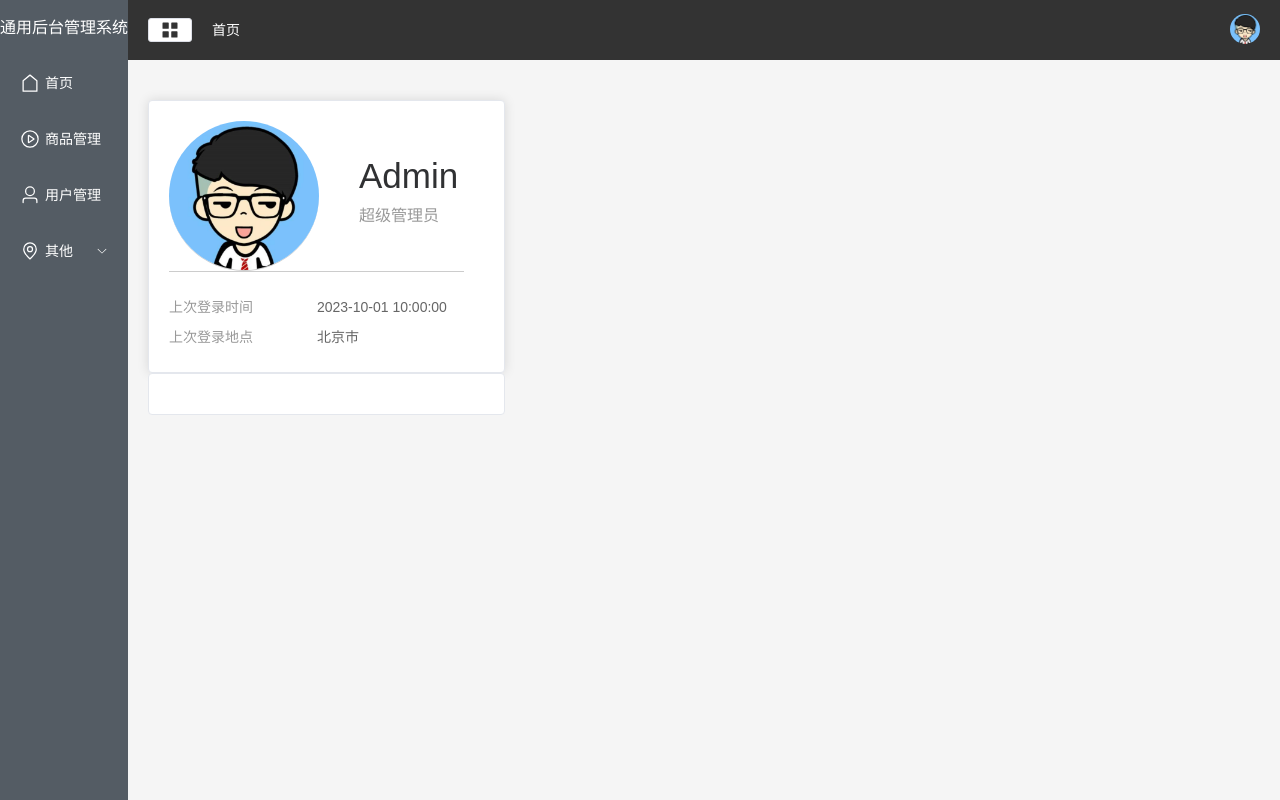
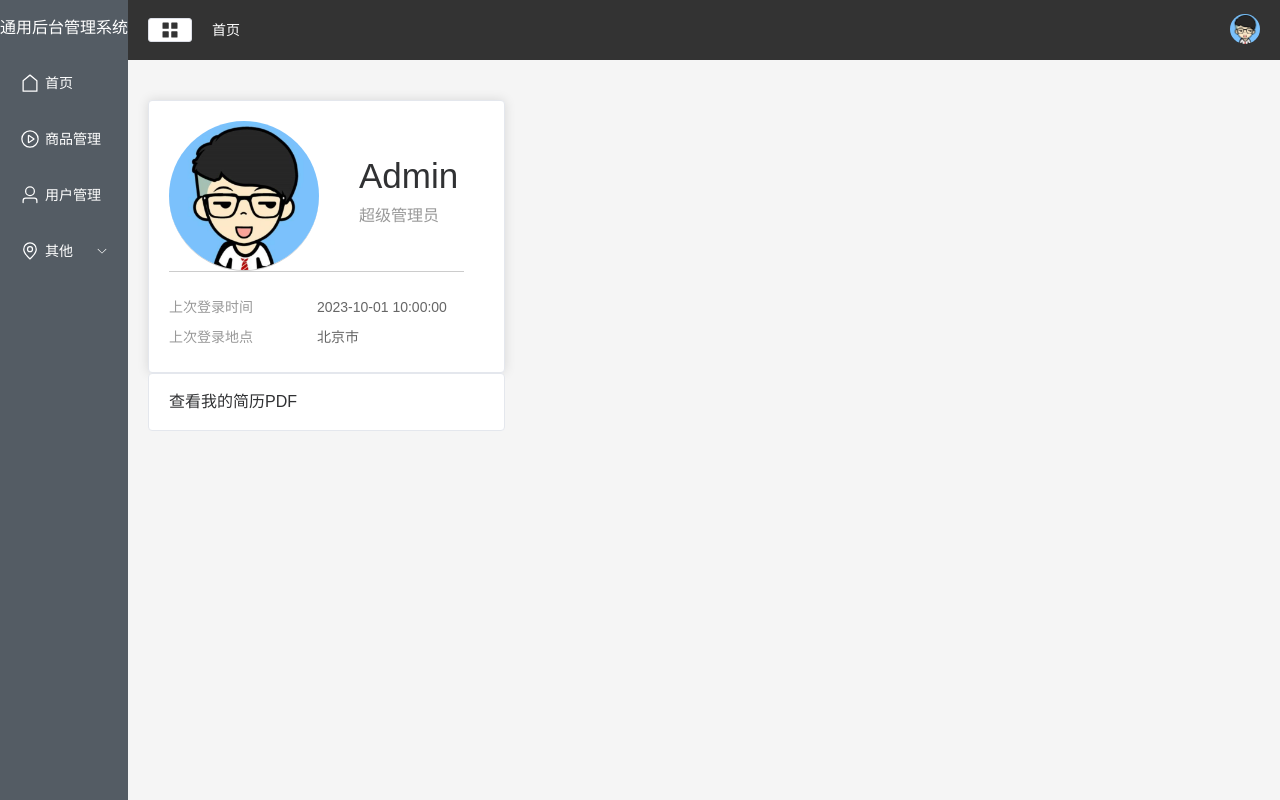
Before and after one commit to decige/TonYonHoTai, a Vue app: page /#/home in a window 1280 px wide. Built offline with nearby package versions, Linux system fonts and the light colour scheme.

Commit message:
添加简历PDF文件

```diff
--- a/src/views/home.vue
+++ b/src/views/home.vue
@@ -20,6 +20,8 @@
          </div>
         </el-card>
          <el-card shadow="hover" class="user-table">
+        <!-- 点击直接打开PDF -->
+<a href="/陈春溢-26届.pdf" target="_blank">查看我的简历PDF</a>
 
         </el-card>
     </el-col>
```
Also changed, not shown: 1 other file (tests, documents, lock files or other folders).
